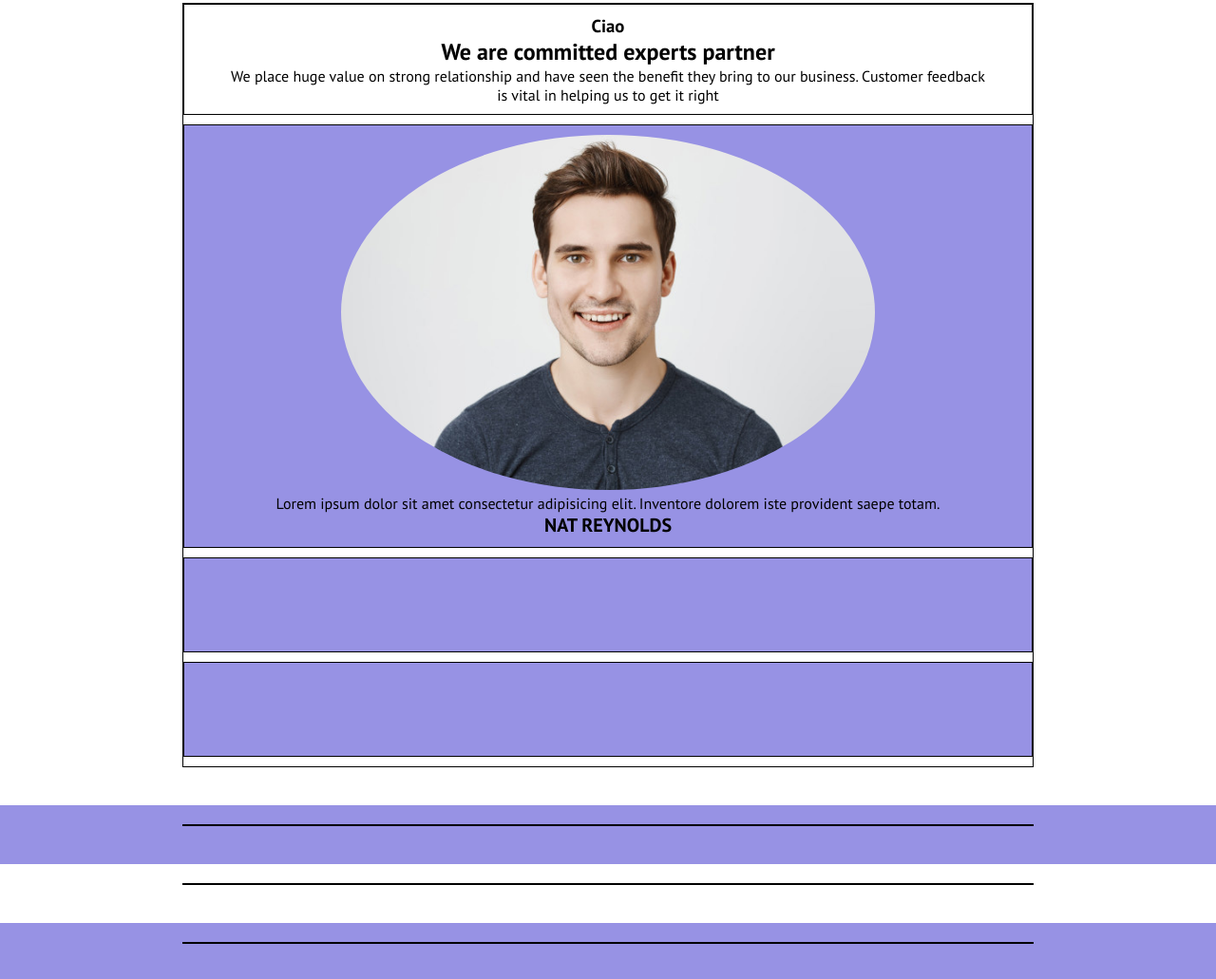
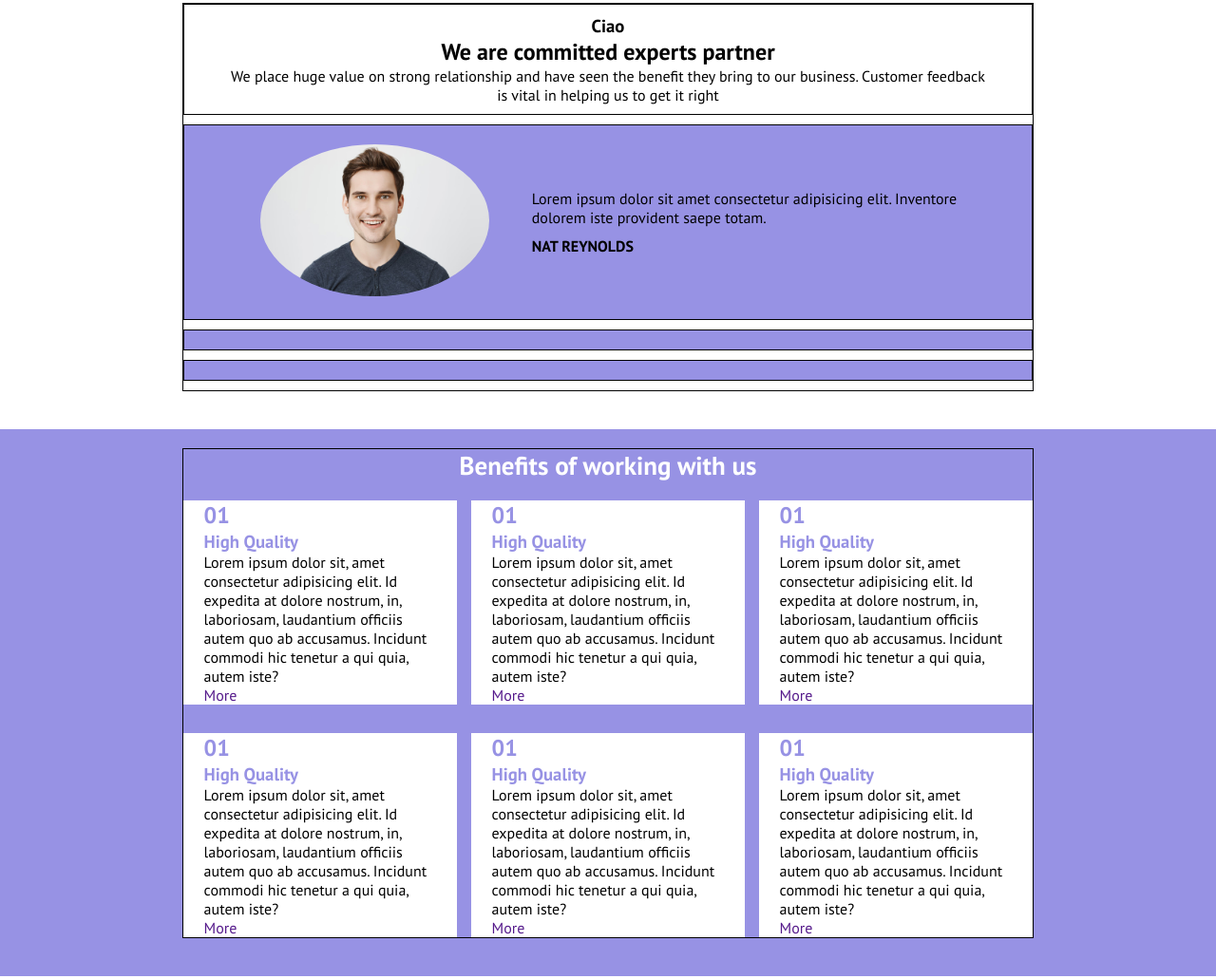
Before and after one commit to MicheleLafronza/htmlcss-responsive-layout, a plain HTML site: page index.html in a window 1280 px wide. Shown: the part 551-1582 px from the top of the page at 95% size. Drawn offline with Linux system fonts and the light colour scheme.

Commit message:
feat: add layout to working with us section

```diff
--- a/css/style.css
+++ b/css/style.css
@@ -189,7 +189,7 @@ section .container {
     padding-top: 10px;
     padding-bottom: 10px;
     /* DEBUG */
-    min-height: 100px;
+    /* min-height: 100px; */
     border: 1px solid black;
 }
 
@@ -204,10 +204,19 @@ section .container {
 
 }
 
-.test-container img {
-    max-width: 70%;
+.photo {
+    width: 70%;
+    margin: 10px auto;
+
+}
+
+.photo img {
+    max-width: 100%;
+    object-fit: cover;
     border-radius: 50%;
 }
+
+
 
 #testimonials {
     /* DEBUG */
@@ -216,6 +225,85 @@ section .container {
 
 .name {
     display: block;
-    font-size: 20px;
+    margin-top: 10px;
+    font-size: 16px;
     font-weight: bold;
 }
+
+/* regole table e desktop */
+@media screen and (min-width: 481px) {
+    .card .test-container {
+        display: flex;
+        justify-content: space-between;
+        align-items: center;
+        gap: 10px;
+        text-align: left;
+
+    }
+
+    .photo {
+        width: 30%;
+    }
+
+    .card .test-container p {
+        width: 60%;
+    }
+}
+
+
+/* regole sezione WORKING WITH US */
+#working-title {
+    color: white;
+    text-align: center;
+    font-size: 27px;
+}
+
+.box-flex-container {
+    width: 100%;
+
+}
+
+.margin-container {
+    width: 85%;
+    margin: 0 auto;
+}
+
+.box {
+    width: 100%;
+    background-color: white;
+    margin-top: 20px;
+    margin-bottom: 20px;
+}
+
+.box h3 {
+    color: rgba(151,146,228,255);
+}
+
+.number {
+    color: rgba(151,146,228,255);
+}
+
+/* REGOLE TABLET */
+@media screen and (min-width: 481px) {
+    .box-flex-container {
+        display: flex;
+        justify-content: space-between;
+        align-items: center;
+        flex-wrap: wrap;
+        gap: 10px;
+    }
+
+    .box {
+        width: calc(50% - 10px);
+        margin-bottom: 0px;
+    }
+}
+
+/* REGOLE DESKTOP */
+@media screen and (min-width: 769px) {
+    .box {
+        width: calc((100% / 3) - 10px);
+        margin-bottom: 0px;
+    }
+
+}
--- a/index.html
+++ b/index.html
@@ -66,7 +66,7 @@
                 </div>
                 <div class="card">
                     <div class="test-container">
-                        <img src="img/testimonial1.jpg" alt="">
+                        <div class="photo"><img src="img/testimonial1.jpg" alt=""></div>
                         <p>Lorem ipsum dolor sit amet consectetur adipisicing elit. Inventore dolorem iste provident saepe totam.<span class="name">NAT REYNOLDS</span></p>
                     </div>
                 </div>
@@ -76,9 +76,65 @@
         </section>
         <!-- /fine sezione testimonials -->
 
-        <section class="azure-section">
-            <div class="container"></div>
+        <!-- sezione WORKING WITH US -->
+        <section class="azure-section" id="working">
+            <div class="container">
+                <h1 id="working-title">Benefits of working with us</h1>
+                <div class="box-flex-container">
+                    <div class="box">
+                        <div class="margin-container">
+                            <h1 class="number">01</h1>
+                            <h3>High Quality</h3>
+                            <p>Lorem ipsum dolor sit, amet consectetur adipisicing elit. Id expedita at dolore nostrum, in, laboriosam, laudantium officiis autem quo ab accusamus. Incidunt commodi hic tenetur a qui quia, autem iste?</p>
+                            <a href="">More</a>
+                        </div>
+                    </div>
+                    <div class="box">
+                        <div class="margin-container">
+                            <h1 class="number">01</h1>
+                            <h3>High Quality</h3>
+                            <p>Lorem ipsum dolor sit, amet consectetur adipisicing elit. Id expedita at dolore nostrum, in, laboriosam, laudantium officiis autem quo ab accusamus. Incidunt commodi hic tenetur a qui quia, autem iste?</p>
+                            <a href="">More</a>
+                        </div>
+                    </div>
+                    <div class="box">
+                        <div class="margin-container">
+                            <h1 class="number">01</h1>
+                            <h3>High Quality</h3>
+                            <p>Lorem ipsum dolor sit, amet consectetur adipisicing elit. Id expedita at dolore nostrum, in, laboriosam, laudantium officiis autem quo ab accusamus. Incidunt commodi hic tenetur a qui quia, autem iste?</p>
+                            <a href="">More</a>
+                        </div>
+                    </div>
+                    <div class="box">
+                        <div class="margin-container">
+                            <h1 class="number">01</h1>
+                            <h3>High Quality</h3>
+                            <p>Lorem ipsum dolor sit, amet consectetur adipisicing elit. Id expedita at dolore nostrum, in, laboriosam, laudantium officiis autem quo ab accusamus. Incidunt commodi hic tenetur a qui quia, autem iste?</p>
+                            <a href="">More</a>
+                        </div>
+                    </div>
+                    <div class="box">
+                        <div class="margin-container">
+                            <h1 class="number">01</h1>
+                            <h3>High Quality</h3>
+                            <p>Lorem ipsum dolor sit, amet consectetur adipisicing elit. Id expedita at dolore nostrum, in, laboriosam, laudantium officiis autem quo ab accusamus. Incidunt commodi hic tenetur a qui quia, autem iste?</p>
+                            <a href="">More</a>
+                        </div>
+                    </div>
+                    <div class="box">
+                        <div class="margin-container">
+                            <h1 class="number">01</h1>
+                            <h3>High Quality</h3>
+                            <p>Lorem ipsum dolor sit, amet consectetur adipisicing elit. Id expedita at dolore nostrum, in, laboriosam, laudantium officiis autem quo ab accusamus. Incidunt commodi hic tenetur a qui quia, autem iste?</p>
+                            <a href="">More</a>
+                        </div>
+                    </div>
+
+                </div>
+            </div>
         </section>
+        <!-- /fine sezione WORKING WITH US -->
+
         <section class="white-section">
             <div class="container"></div>
         </section>
```
